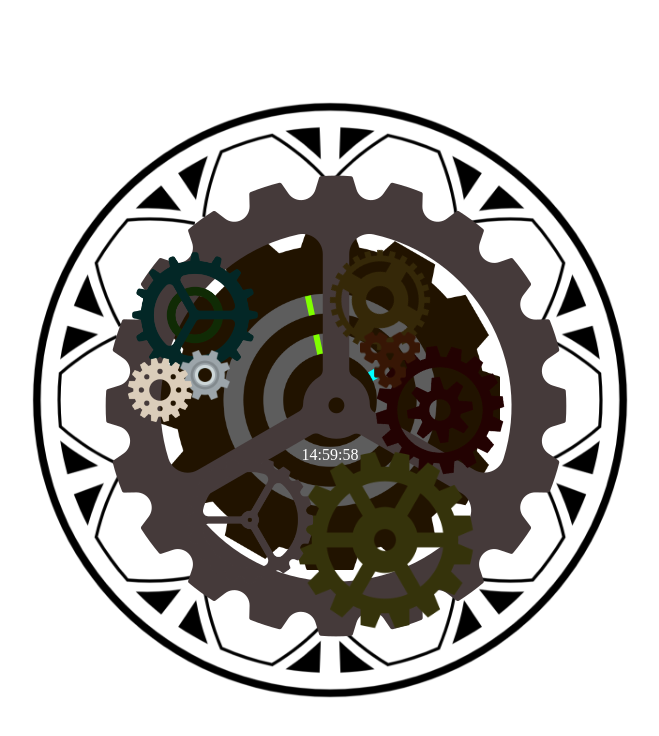
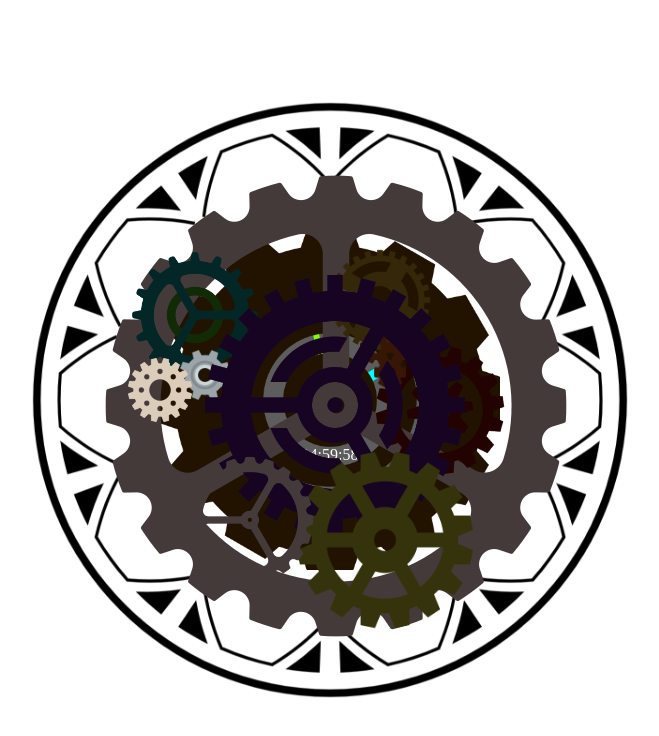
Before and after one commit to IcemakerHuang/SteamPunkClock, a plain HTML site: page index.html in a window 1280 px wide. Shown: the whole page, without its empty margins (310-969 px from the left). Drawn offline with Linux system fonts and the light colour scheme.

Commit message:
齒輪更新

```diff
--- a/index.html
+++ b/index.html
@@ -81,10 +81,10 @@
         }
 
         .gear16 {
-            width: 300px;
+            width: 260px;
             position: absolute;
-            top: 20%;
-            left: 20%;
+            top: 25%;
+            left: 25%;
             transform: translate(-50%, -50%);
             animation: circle2 20s steps(360) infinite;
             z-index: 0;
@@ -256,7 +256,7 @@
             <img class="gear-inner" src="./images/gear6.png" alt="">
 
             <img class="gear17" src="./images/gear17.png" alt="">
-            <!-- <img class="gear16" src="./images/gear16.png" alt=""> -->
+            <img class="gear16" src="./images/gear16.png" alt="">
         </div>
     </div>
     <img src="" alt="">
```
